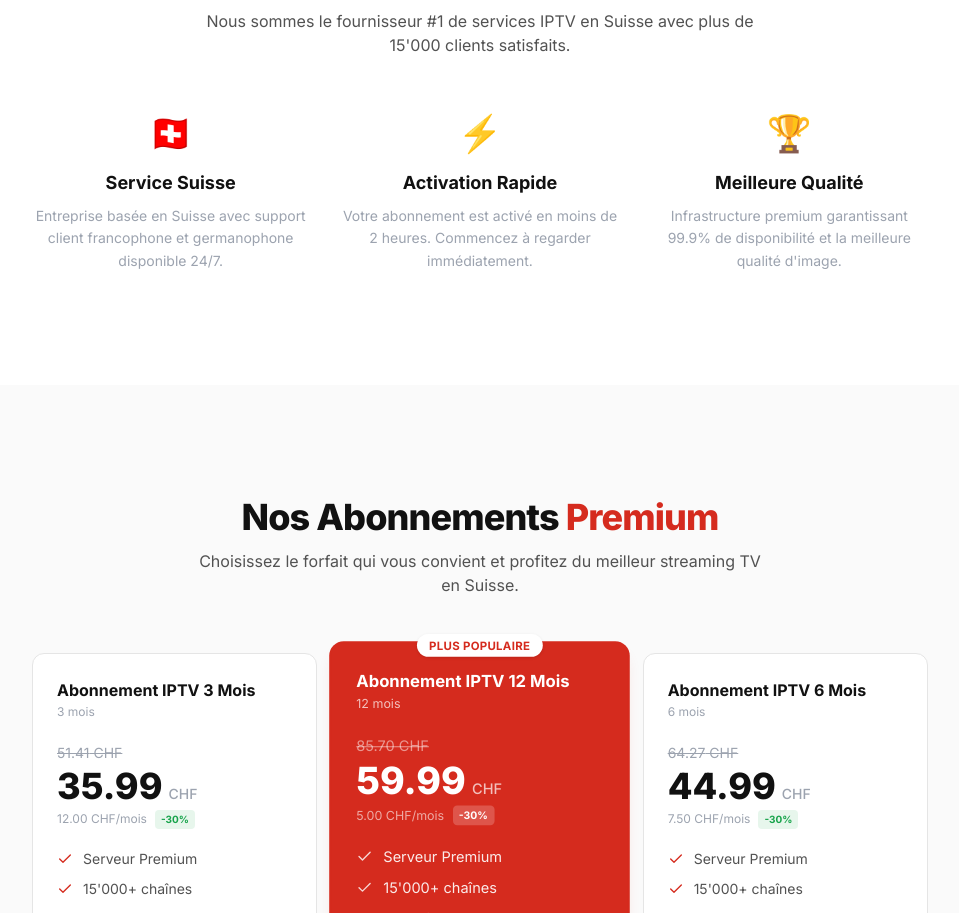
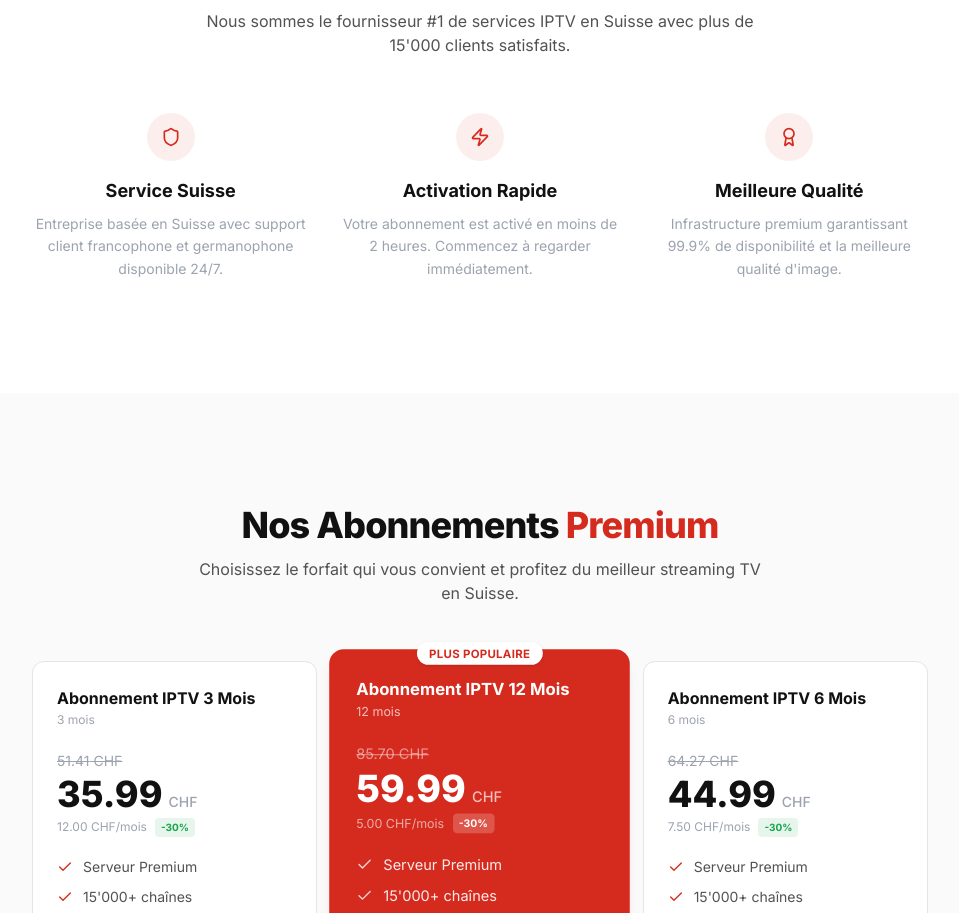
Before and after one commit to TalianeAbdelkarim/suisse, a Next.js app: page /fr in a window 1280 px wide. Shown: the part 1827-2740 px from the top of the page, without its empty margins (160-1119 px from the left). Built offline with nearby package versions, Linux system fonts and the light colour scheme; no server answers.

Commit message:
Replace emoji icons with clean Lucide icons in WhyUs section
Swap colorful system emojis for minimal red Lucide icons in subtle
circles, consistent with the rest of the site design

Co-authored-by: Cursor <cursoragent@cursor.com>

```diff
--- a/src/components/sections/WhyUs.tsx
+++ b/src/components/sections/WhyUs.tsx
@@ -2,11 +2,12 @@
 
 import { useTranslations } from 'next-intl';
 import { motion } from 'framer-motion';
+import { Shield, Zap, Award } from 'lucide-react';
 
 const ITEMS = [
-  { key: 'swiss', emoji: '🇨🇭' },
-  { key: 'fast', emoji: '⚡' },
-  { key: 'quality', emoji: '🏆' },
+  { key: 'swiss', icon: Shield },
+  { key: 'fast', icon: Zap },
+  { key: 'quality', icon: Award },
 ] as const;
 
 export default function WhyUs() {
@@ -28,7 +29,7 @@ export default function WhyUs() {
         </motion.div>
 
         <div className="grid md:grid-cols-3 gap-8 max-w-4xl mx-auto">
-          {ITEMS.map(({ key, emoji }, i) => (
+          {ITEMS.map(({ key, icon: Icon }, i) => (
             <motion.div
               key={key}
               initial={{ opacity: 0, y: 16 }}
@@ -37,7 +38,9 @@ export default function WhyUs() {
               transition={{ delay: i * 0.1 }}
               className="text-center"
             >
-              <div className="text-4xl mb-4">{emoji}</div>
+              <div className="w-12 h-12 rounded-full bg-swiss-red/8 flex items-center justify-center mx-auto mb-4">
+                <Icon className="w-5 h-5 text-swiss-red" />
+              </div>
               <h3 className="text-lg font-bold text-text mb-2">{t(`${key}.title`)}</h3>
               <p className="text-sm text-text-muted leading-relaxed">{t(`${key}.description`)}</p>
             </motion.div>
```
